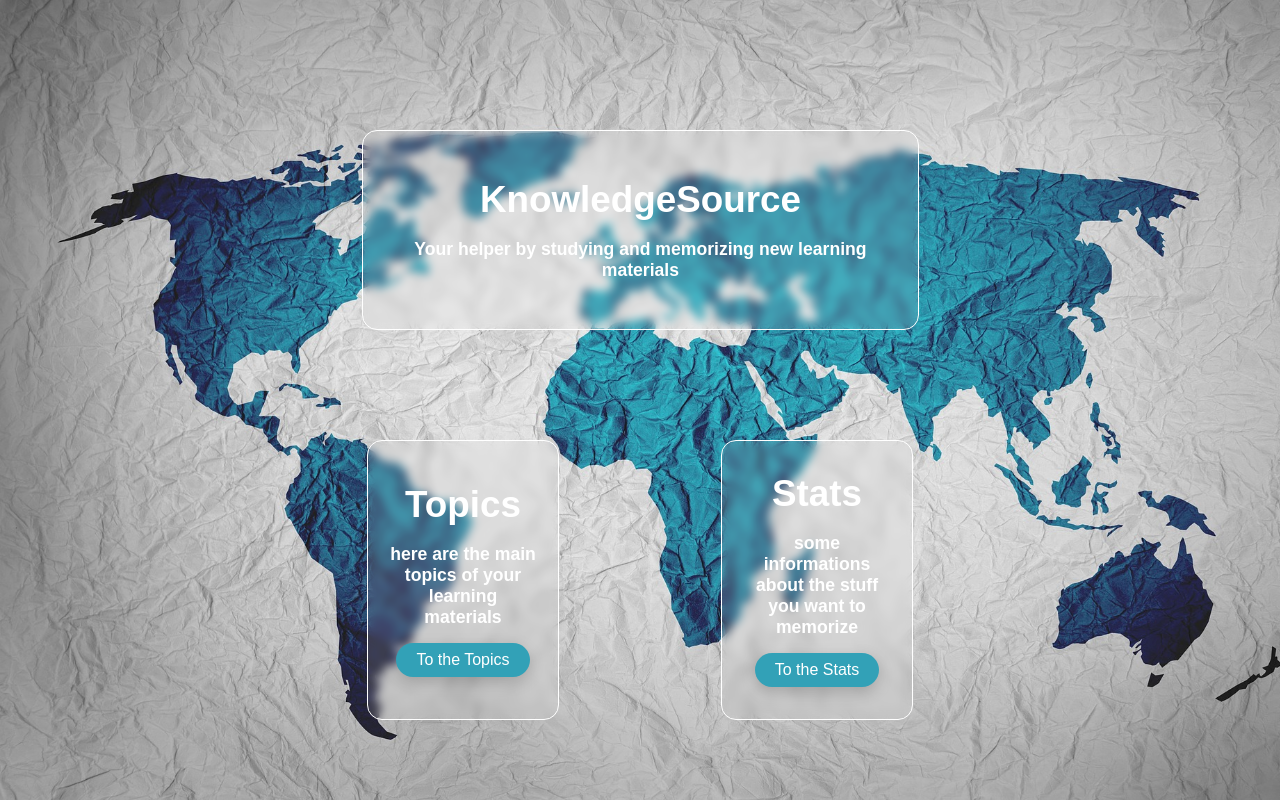
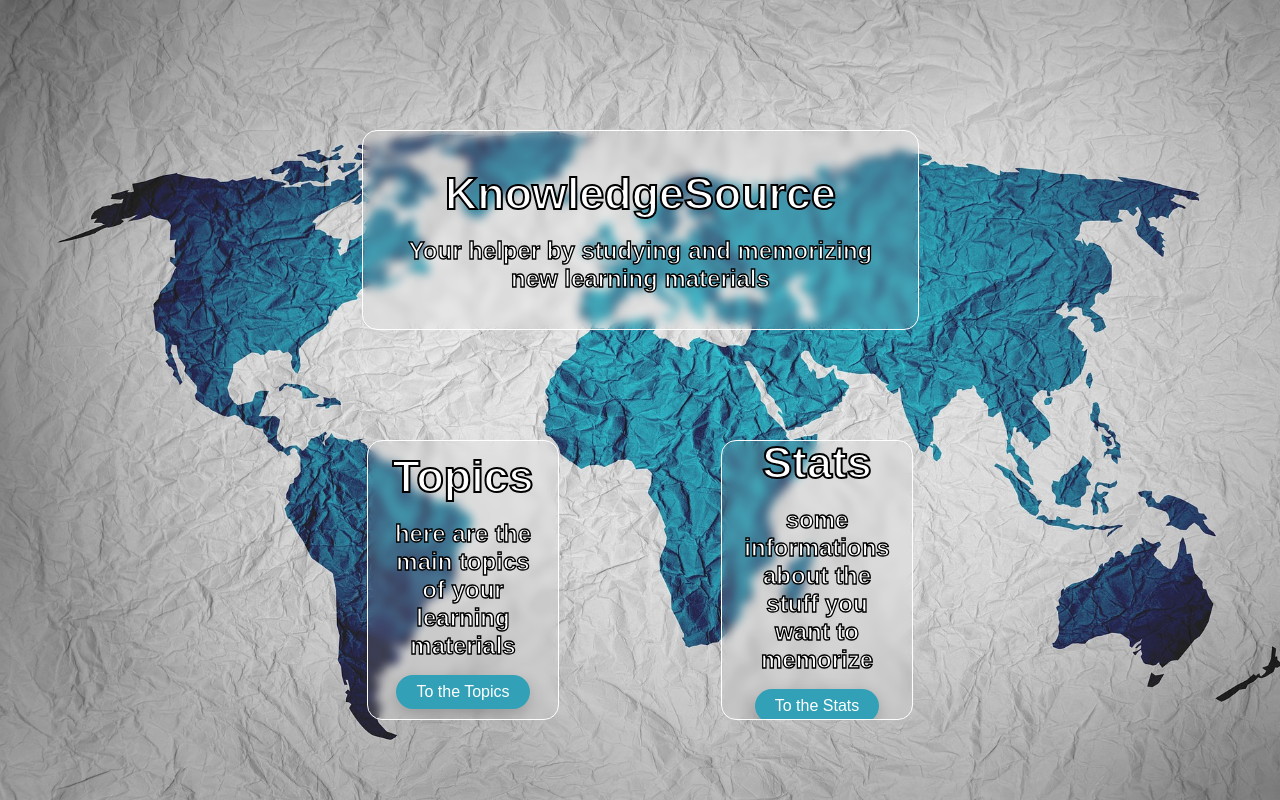
Before and after one commit to IvanGerman/KnowledgeSource, a React (Create React App) app in the folder frontend/: page / in a window 1280 px wide. Built offline with nearby package versions, Linux system fonts and the light colour scheme.

Commit message:
refactor: refactoring css file for StartPage

```diff
--- a/frontend/src/components/StartPage/StartPage.module.css
+++ b/frontend/src/components/StartPage/StartPage.module.css
@@ -88,16 +88,20 @@
 
 
 .container .card .content h3{
-  font-size: 2.3em;
-  color: #ffffff;
+  font-size: 2.8em;
+  color: #000000;
   z-index: 1;
   transform: translateZ(30px);
+  -webkit-text-fill-color: #ffffff;
+  -webkit-text-stroke-width: 2px;
 }
 
 .container .card .content h4{
-  font-size: 1.1em;
-  color: #ffffff;
+  font-size: 1.5em;
+  color: #000000;
   transform: translateZ(30px);
+  -webkit-text-fill-color: #ffffff;
+  -webkit-text-stroke-width: 1.3px;
 }
 
 
--- a/frontend/src/components/SubTopics/SubTopics.jsx
+++ b/frontend/src/components/SubTopics/SubTopics.jsx
@@ -117,7 +117,9 @@ const SubTopics = (props) => {
     }
   ];
 
-  const allSubTopics = arr.map((t, i) => <SubTopic name={arr[i].name} key={i} />);
+  const arrForMap = arr.filter(elem => elem.topicId === 'topic1');;
+
+  const allSubTopics = arrForMap.map((t, i) => <SubTopic name={arrForMap[i].name} key={i} />);
 
   return (
     <div  className = { styles.wrapper }>
--- a/frontend/src/components/Topics/Topic/Topic.module.css
+++ b/frontend/src/components/Topics/Topic/Topic.module.css
@@ -69,7 +69,6 @@
   display: flex;
   align-items: center;
   justify-content: center;
-  background-color: #3aeb22;
   border-top-left-radius: 15px;
   border-top-right-radius: 15px;
   background-image: url('./../../../assets/images/Fish_dynamo1.jpg');
```
